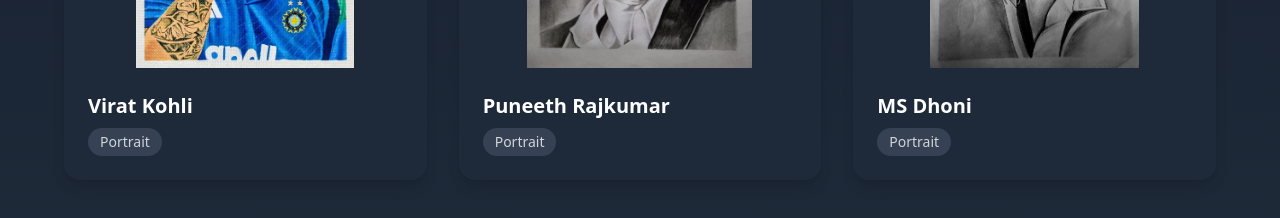
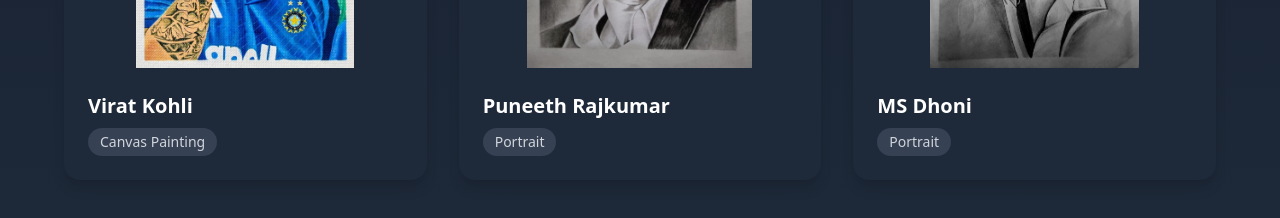
Before and after one commit to AkahayKumarS/my-portfolio, a React (Vite) app in the folder my-portfolio/: page / in a window 1280 px wide. Shown: the part 3860-4078 px from the top of the page. Built offline with nearby package versions, Linux system fonts and the light colour scheme.

Commit message:
New Artwork added

```diff
--- a/my-portfolio/src/pages/Artworks.jsx
+++ b/my-portfolio/src/pages/Artworks.jsx
@@ -34,7 +34,7 @@
     image: "/img/artworks/Kohli2.jpeg",
     description:
       "Virat Kohli's 85th International Century captured on Handmade Canvas.",
-    category: "Portrait",
+    category: "Canvas Painting",
   },
   {
     id: 5,
```
